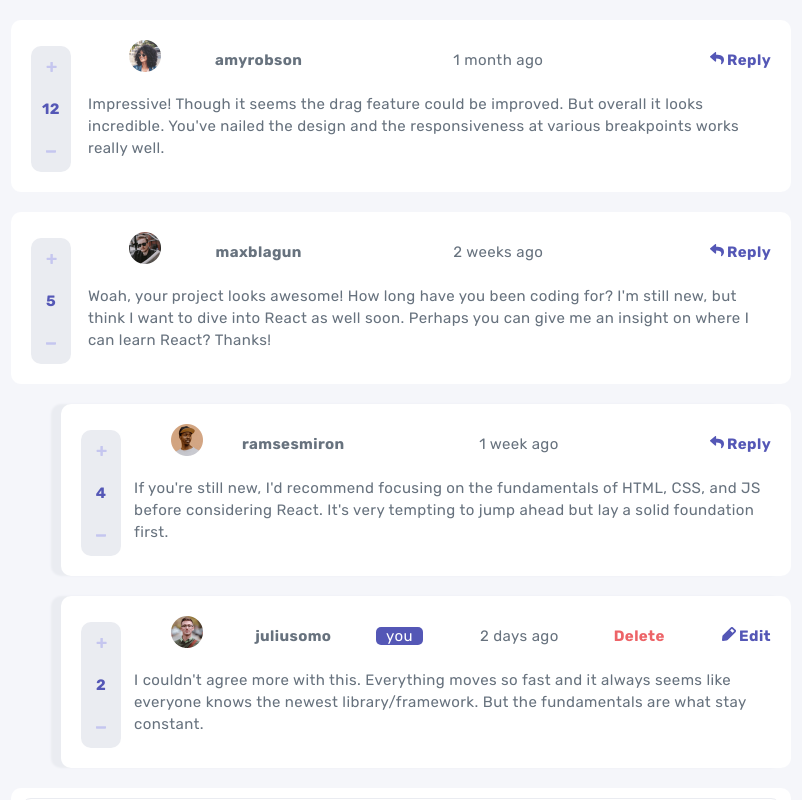
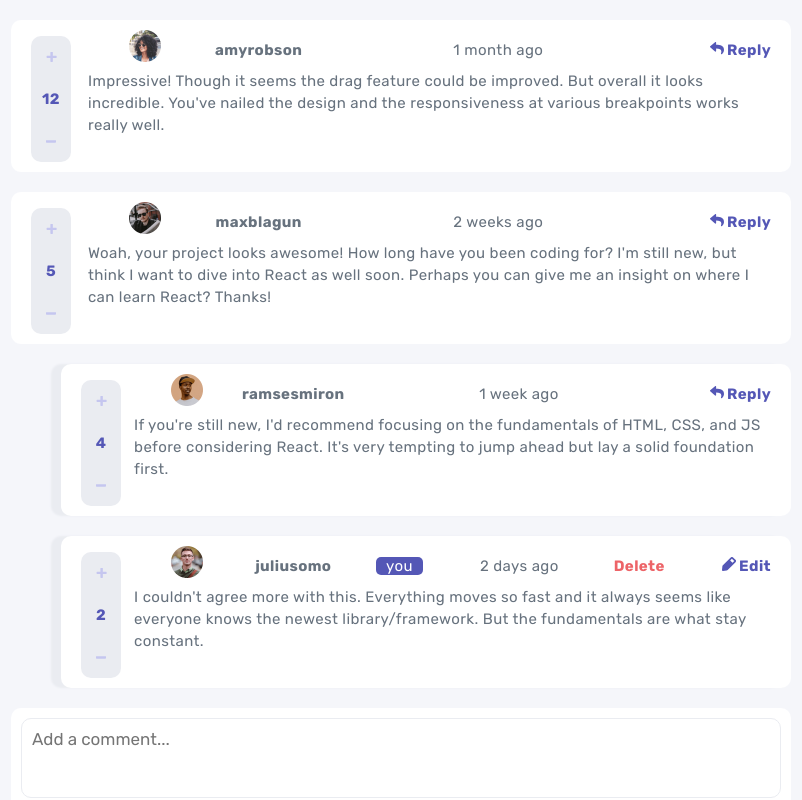
Before and after one commit to valleyman89/FrontEndMentor-Solution---Interactive-comments-section, a React (Create React App) app: page / in a window 1280 px wide. Shown: the top 800 px of the page, without its empty margins (239-1041 px from the left). Built offline with nearby package versions, Linux system fonts and the light colour scheme; some icons are missing.

Commit message:
adjust padding and grid align for content

```diff
--- a/src/index.css
+++ b/src/index.css
@@ -129,7 +129,7 @@ code {
     grid-template-rows: 0.3fr 0.7fr;
     grid-column-gap: 0rem;
     grid-row-gap: 0px;
-    padding: 2rem;
+    padding: 1rem 2rem;
     margin: 2rem 25rem;
   }
   .comment-info-1 {
@@ -142,17 +142,14 @@ code {
   }
   .comment-info-3 {
     align-self: center;
-
     grid-area: 1 / 4 / 2 / 5;
   }
   .comment-info-4 {
     align-self: center;
-
     grid-area: 1 / 5 / 2 / 6;
   }
   .comment-content {
-    align-self: center;
-
+    align-self: flex-start;
     grid-area: 2 / 2 / 3 / 8;
   }
   .comment-action-1 {
```
